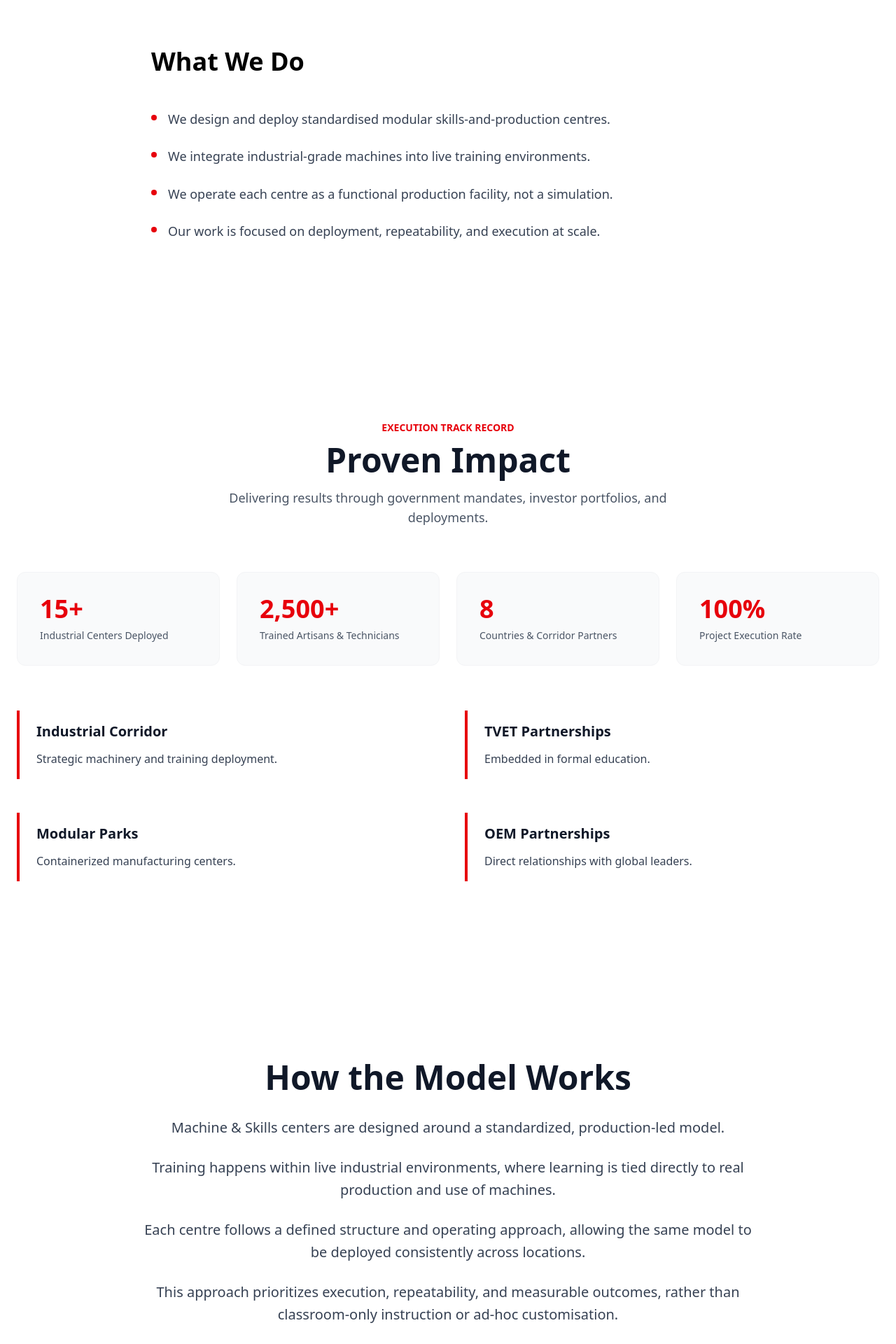
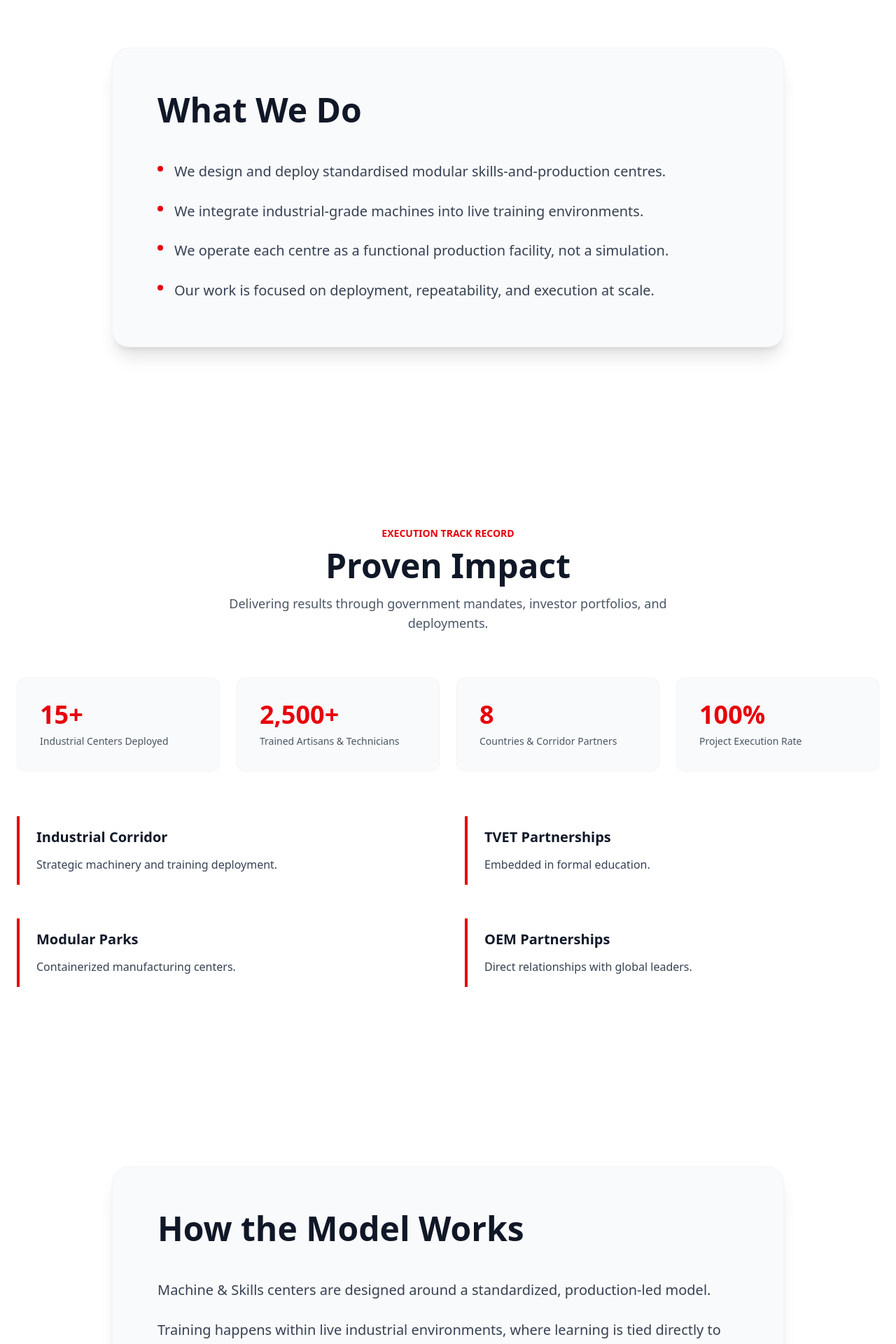
Before and after one commit to Oludefiyinfoluwa06/tmsc-client, a React (Vite) app: page /about in a window 1280 px wide. Shown: the part 860-2780 px from the top of the page at 70% size. Built offline with nearby package versions, Linux system fonts and the light colour scheme; no server answers.

Commit message:
UI fix for last updates Step 1 to 4

```diff
--- a/src/components/about/SystemSection.tsx
+++ b/src/components/about/SystemSection.tsx
@@ -1,14 +1,16 @@
 export default function SystemSection() {
   return (
     <section className="w-full py-32 bg-white relative overflow-hidden">
-      {/* <div className="absolute inset-0 overflow-hidden pointer-events-none">
-        <div className="absolute bottom-0 left-1/4 w-96 h-96 bg-blue-500/5 rounded-full blur-3xl"></div>
-      </div> */}
+      <div className="absolute top-0 right-0 w-96 h-96 bg-red-500/5 rounded-full blur-3xl -z-10"></div>
+      <div className="absolute bottom-0 left-0 w-96 h-96 bg-blue-500/5 rounded-full blur-3xl -z-10"></div>
 
-      <div className="max-w-7xl mx-auto px-6 relative z-10">
-        <div className="text-center mb-16">
-          <h2 className="text-4xl lg:text-5xl font-bold text-gray-900 mb-8">How the Model Works</h2>
-          <div className="max-w-4xl mx-auto space-y-6 text-gray-700 text-lg md:text-xl leading-relaxed">
+      <div className="max-w-5xl mx-auto px-6 md:px-8 relative z-10">
+        <div className="bg-gray-50 border border-gray-100 rounded-3xl p-12 md:p-16 relative overflow-hidden shadow-xl">
+          <div className="absolute top-0 right-0 w-96 h-96 bg-red-500/10 rounded-full blur-3xl -z-10"></div>
+
+          <h2 className="text-4xl md:text-5xl font-bold text-gray-900 mb-12">How the Model Works</h2>
+
+          <div className="space-y-6 text-gray-700 text-lg md:text-xl leading-relaxed">
             <p>Machine & Skills centers are designed around a standardized, production-led model.</p>
             <p>Training happens within live industrial environments, where learning is tied directly to real production and use of machines.</p>
             <p>Each centre follows a defined structure and operating approach, allowing the same model to be deployed consistently across locations.</p>
--- a/src/pages/About.tsx
+++ b/src/pages/About.tsx
@@ -39,9 +39,15 @@ export default function About() {
         </div>
       </section>
 
-      <section className="py-32 bg-white">
-        <div className="max-w-4xl mx-auto px-6">
-          <h2 className="text-3xl md:text-4xl font-bold mb-12">What We Do</h2>
+      <section className="py-32 bg-white relative overflow-hidden">
+        <div className="absolute top-0 right-0 w-96 h-96 bg-red-500/5 rounded-full blur-3xl -z-10"></div>
+        <div className="absolute bottom-0 left-0 w-96 h-96 bg-blue-500/5 rounded-full blur-3xl -z-10"></div>
+
+        <div className="max-w-5xl mx-auto px-6 md:px-8">
+          <div className="bg-gray-50 border border-gray-100 rounded-3xl p-12 md:p-16 relative overflow-hidden shadow-xl">
+            <div className="absolute top-0 right-0 w-96 h-96 bg-red-500/10 rounded-full blur-3xl -z-10"></div>
+
+            <h2 className="text-4xl md:text-5xl font-bold text-gray-900 mb-12">What We Do</h2>
 
             <ul className="space-y-6">
               {[
@@ -52,10 +58,11 @@ export default function About() {
               ].map((bullet, idx) => (
                 <li key={idx} className="flex items-start gap-4">
                   <span className="mt-2 w-2 h-2 rounded-full bg-red-600 shrink-0"></span>
-                <p className="text-gray-700 text-lg leading-relaxed">{bullet}</p>
+                  <p className="text-gray-700 text-lg md:text-xl leading-relaxed">{bullet}</p>
                 </li>
               ))}
             </ul>
+          </div>
         </div>
       </section>
 
```
Lines whose indentation alone changed are shown as unchanged.
